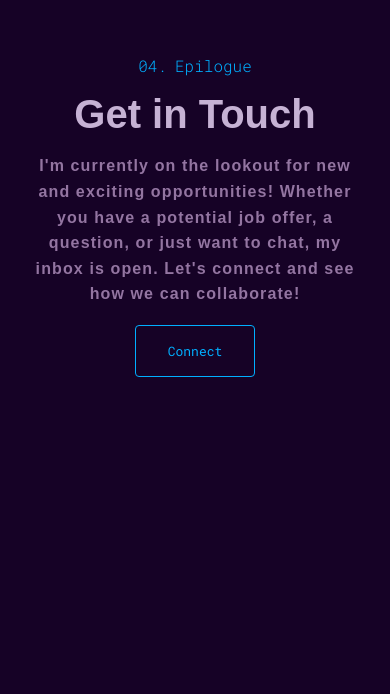
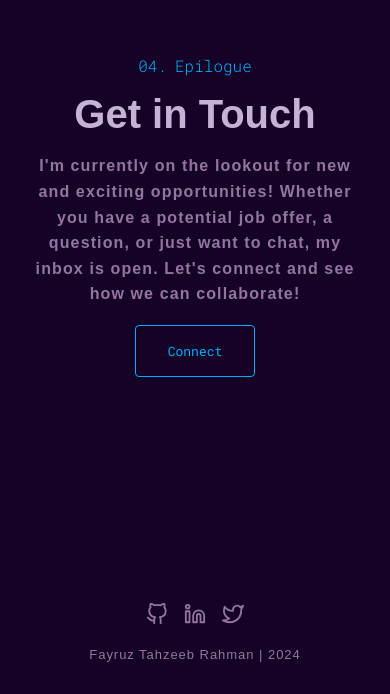
Before and after one commit to ishmumr7/portfolio, a Next.js app: page / in a window 390 px wide. Shown: the part 4416-5110 px from the top of the page. Before the commit the page ends 4986 px from the top, so only its background shows below. Built offline with nearby package versions, Linux system fonts and the light colour scheme.

Commit message:
Add footer

```diff
--- a/src/app/page.tsx
+++ b/src/app/page.tsx
@@ -10,6 +10,7 @@ import Contact from "@/sections/Contact";
 import Head from "next/head";
 import { useState } from "react";
 import Loader from "@/components/Loader";
+import Footer from "@/sections/Footer";
 
 export default function Home() {
 	const [isLoading, setIsLoading] = useState(true);
@@ -37,6 +38,7 @@ export default function Home() {
 						<Projects />
 						<Contact />
 					</main>
+					<Footer />
 				</>
 			) : <Loader isLoading={isLoading} setIsLoading={handleLoaderLoaded} />}
 
--- /dev/null
+++ b/src/scss/sections/_footer.scss
@@ -0,0 +1,49 @@
+.footer {
+	width: 100%;
+	min-height: 60px;
+	padding: 2em;
+	display: flex;
+	flex-direction: column;
+	justify-content: center;
+	align-items: center;
+	gap: 1rem;
+
+	&-socials {
+		display: none;
+
+		&-list {
+			list-style-type: none;
+			display: flex;
+			gap: 1rem;
+
+			&-item {
+				font-size: var(--txlarge);
+
+        &-link {
+          text-decoration: none;
+          color: var(--dark-mauve);
+          transition: 0.3s ease-in-out;
+          &:focus {
+            color: var(--theme-color);
+          }
+        }
+			}
+		}
+
+    @media screen and (max-width: 768px) {
+      display: flex;
+    }
+	}
+
+	&-credits {
+		color: var(--dark-mauve);
+		text-decoration: none;
+    font-family: var(--raleway);
+		font-size: var(--tsm2);
+    letter-spacing: 0.06rem;
+    transition: 0.3s ease-in-out;
+		&:hover, &:focus {
+			color: var(--theme-color);
+		}
+	}
+}
--- a/src/scss/sections/index.scss
+++ b/src/scss/sections/index.scss
@@ -5,3 +5,4 @@
 @import "experience";
 @import "projects";
 @import "contact";
+@import "footer";
--- /dev/null
+++ b/src/sections/Footer.tsx
@@ -0,0 +1,55 @@
+import React from "react";
+import { FiGithub, FiLinkedin, FiTwitter } from "react-icons/fi";
+import { motion } from "framer-motion";
+import Link from "next/link";
+
+const Footer = () => {
+	const socialLinks = [
+		{
+			name: "Github",
+			icon: <FiGithub />,
+			link: "https://www.github.com/ishmumr7",
+		},
+		{
+			name: "LinkedIn",
+			icon: <FiLinkedin />,
+			link: "https://www.linkedin.com/in/tahzeebr7/",
+		},
+		{
+			name: "Twitter",
+			icon: <FiTwitter />,
+			link: "https://x.com/ishmumr7",
+		},
+	];
+
+	return (
+		<motion.div
+			className="footer"
+			initial="hidden"
+			whileInView="visible"
+			viewport={{ once: true }}
+			transition={{ duration: 0.8 }}
+			variants={{
+				visible: { opacity: 1, y: 0 },
+				hidden: { opacity: 0, y: 50 },
+			}}
+		>
+			<div className="footer-socials">
+				<ul className="footer-socials-list">
+					{socialLinks.map(({ name, icon, link }) => (
+						<li key={name} className="footer-socials-list-item">
+							<Link href={link} target="_blank" className="footer-socials-list-item-link">
+								{icon}
+							</Link>
+						</li>
+					))}
+				</ul>
+			</div>
+			<Link href="https://www.github.com/ishmumr7" target="_blank" className="footer-credits">
+				Fayruz Tahzeeb Rahman | 2024
+			</Link>
+		</motion.div>
+	);
+};
+
+export default Footer;
```
